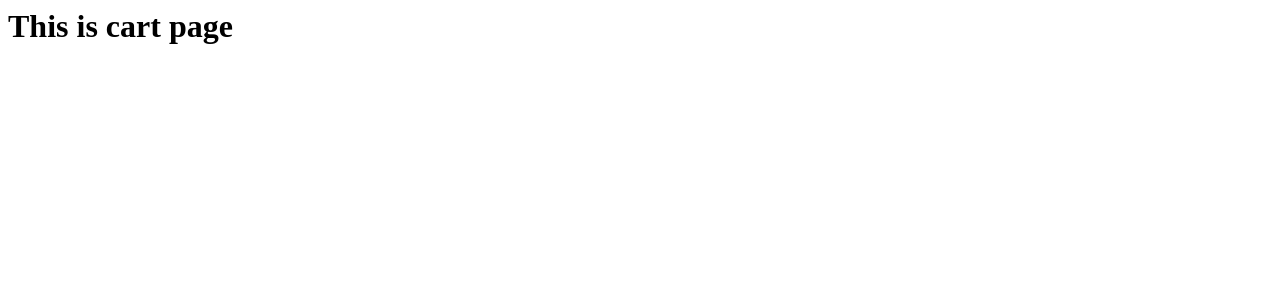
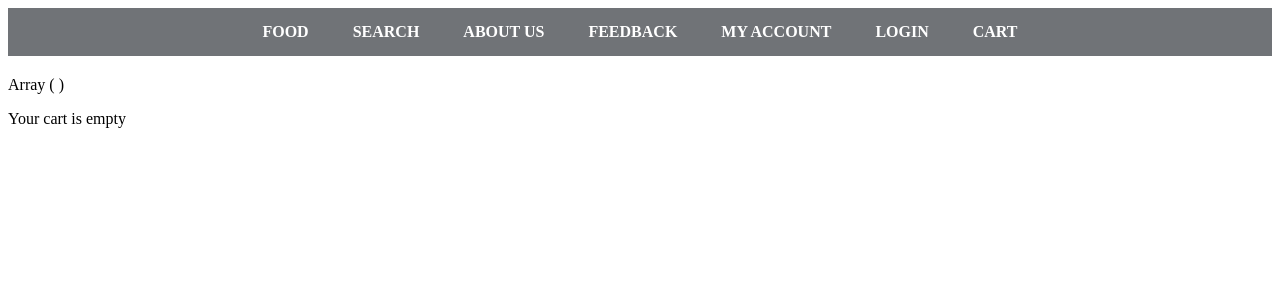
Before and after one commit to Quach2502/EE4717, a PHP site: page /cart.php in a window 1280 px wide. Shown: the top 300 px of the page. Run offline with PHP 8.4, Linux system fonts and the light colour scheme.

Commit message:
class folder, fix cart file

```diff
--- a/webapp/cart.php
+++ b/webapp/cart.php
@@ -1,9 +1,128 @@
+<html>
+<head>
+	<style>
+	html{
+		max_width: 90%;
+	}
+
+	nav {
+		text-align: center;
+		background: rgba(10, 14, 21, 0.58);
+	}
+
+	nav a {
+		display: inline-block;
+		padding: 15px 20px;
+		text-decoration: none;
+		text-transform: uppercase;
+		font-weight: 700;
+		color: white;
+	}
+
+	.content-wrap{
+		/*max-width: 90%;*/
+		margin: 20px auto;
+	}
+
+	.five-column{
+		float: left;
+		overflow: hidden;
+		width: 19%;
+		display: table-cell;
+		vertical-align: middle;
+		text-align: center;
+	}
+
+	.five-column::after{
+		clear:both;
+	}
+
+	.img-thumbnail{
+		width: 240px;
+		height: 160px;
+		overflow: hidden;
+
+	}
+
+	.content-centered{
+		margin: auto;
+		display: inline-block;
+	}
+
+	img+h2{
+		margin: 0px;
+	}
+</style>
+</head>
+<body>
+	<!--    Navigation bar -->
+	<header id="">
+		<nav class="display">
+			<a href="#food">Food</a>
+			<a href="#search">Search</a>
+			<a href="#about">About us</a>
+			<a href="#feedback">Feedback</a>
+			<a href="#account">My Account</a>
+			<a href="#login">Login</a>
+			<a href="cart.php">Cart</a>
+		</nav>
+
+		<div class = "content-wrap">
 			<?php
         /**
          * Created by IntelliJ IDEA.
          * User: long
- * Date: 31/10/17
- * Time: 11:03 AM
+         * Date: 30/10/17
+         * Time: 4:30 PM
          */
-echo "<h1> This is cart page </h1>";
+        function __autoload($class_name) {
+        	require_once(realpath($_SERVER["DOCUMENT_ROOT"]).'/ee4717/webapp/class/'.$class_name . '.php');
+        }
+
+        @$db = new mysqli('localhost', 'root','' , 'ee4717');
+        if (mysqli_connect_errno()){
+        	echo 'cannot connect to database';
+        	exit;
+        }
+        session_start();
+        if(!isset($_SESSION['cart'])){
+        	$_SESSION['cart'] = array();
+        }
+        print_r($_SESSION['cart']);
+        $num_items_cart = count($_SESSION['cart']);
+        if($num_items_cart > 0){
+
+
+        }
+        else{
+        	echo"<p>Your cart is empty</p>";
+
+        }
+
+       // echo $num_result;
+
+		// for ($i=0; $i<$num_result; $i++){
+		// 	$row = $result->fetch_assoc();
+		// 	$foodId = $row['foodid'];
+		// 	$foodName = $row['name'];
+		// 	$imageLink = "../asset/" . $row['imagelink'];
+		// 	$foodPrice = $row['price'];
+
+		// 	echo "<div class='five-column'> ";
+		// 	echo "<form action='food_info.php' method='post'>";
+		// 	echo "<div class='content-centered'>";
+		// 	echo "<input name='foodid' value='$foodId' hidden>";
+		// 	echo "<input type='image' src='".$imageLink."' class='img-thumbnail'>";
+		// 	echo "<h2> Food Name: ".$foodName."</h2>";
+  //                       //    echo "<p> Food Id: ".$imageId."</p>";
+		// 	echo "<p> Price: SGD $".$foodPrice."</p>";
+		// 	echo "</div>";
+		// 	echo "</form>";
+		// 	echo "</div>";
+		// }
+
         ?>
+    </div>
+</header>
+</body>
+</html>
--- /dev/null
+++ b/webapp/class/InfoCartItem.php
@@ -0,0 +1,6 @@
+<?php
+class InfoCartItem{
+	public $quantity;
+	public $subtotal;
+}
+?>
```
Also changed, not shown: webapp/cart_info.html (deleted, +0 -34 lines), webapp/food_info.php (+3 -4 lines). Lines whose indentation alone changed are shown as unchanged.
